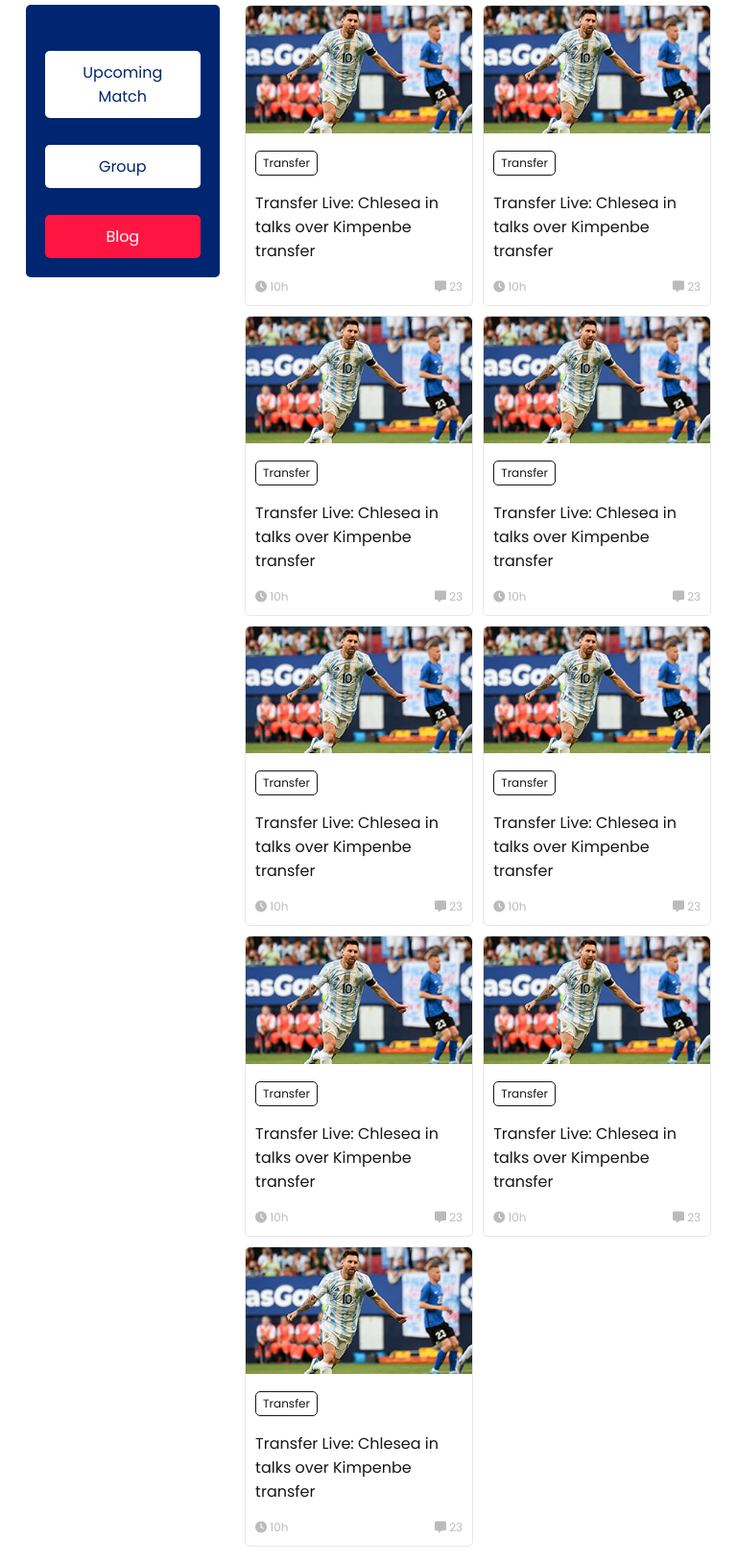
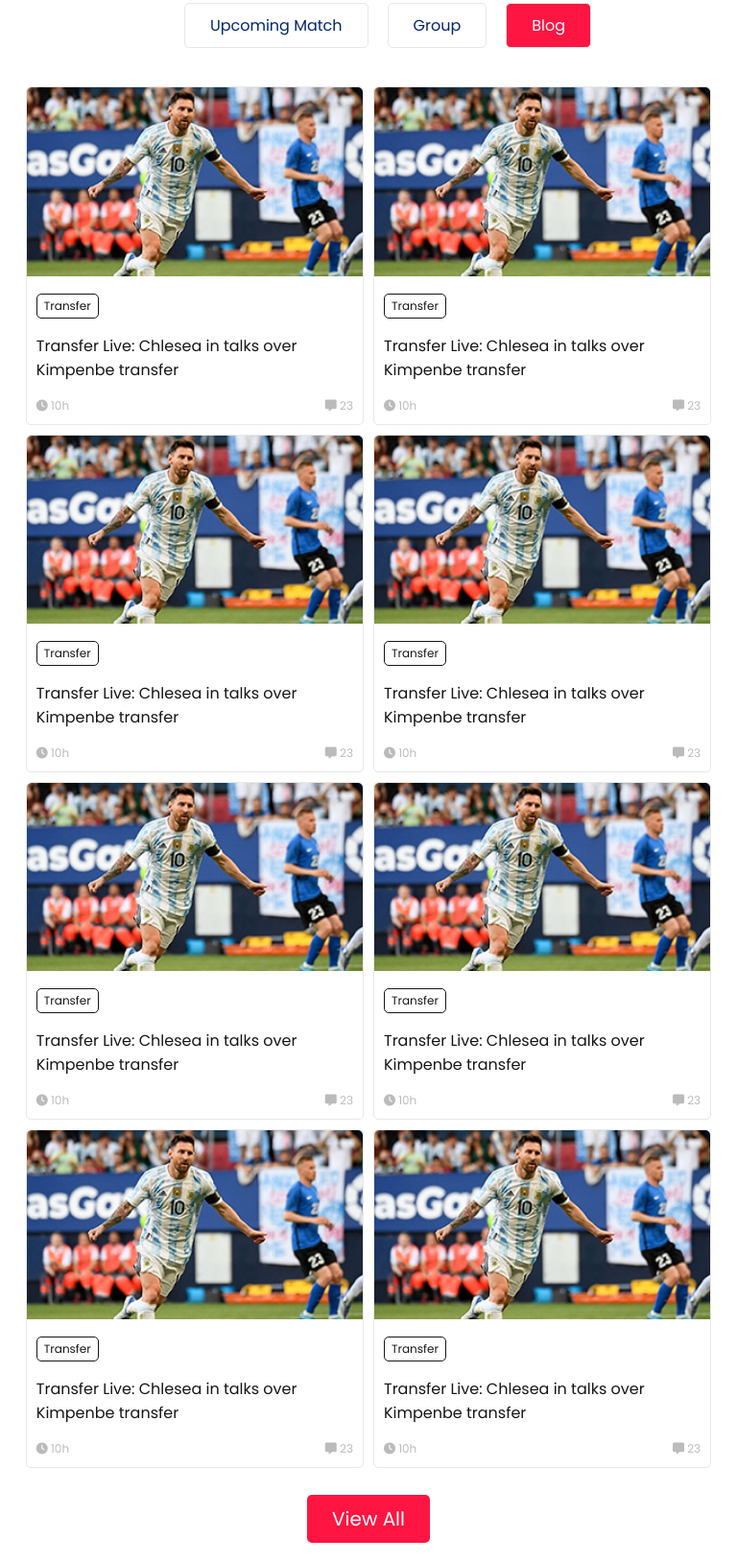
Before and after one commit to webamit/world-cup-messi, a plain HTML site: page index.html in a window 768 px wide. Shown: the part 452-2080 px from the top of the page at 96% size. Drawn offline with Linux system fonts and the light colour scheme.

Commit message:
home page

```diff
--- a/index.html
+++ b/index.html
@@ -128,7 +128,7 @@
                                 </div>
                             </div>
                         </div>
-                        <div class="blog">
+                        <div class="blog hide-blog">
                             <img class="blog-img" src="images/Blog Image 2.jpeg" alt="">
                             <div class="blog-meta">
                                 <a href="" class="blog-button">Transfer</a>
@@ -144,7 +144,13 @@
                     </article>
                 </div>
             </div>
+
+
         </section>
+        <section class="readmore">
+            <a class="btn hide-btn btn-special" href=""> View All</a>
+        </section>
+
     </main>
     <footer>
         <div class="footer-content">
--- a/styles.css
+++ b/styles.css
@@ -40,7 +40,7 @@ header, footer {
 }
 
 .banner-info h2 {
-    font-size: 3em;
+    font-size: 3vw;
 
 }
 
@@ -218,7 +218,10 @@ footer{
     font-size: 26px;
 }
 
+.hide-btn{
+    display: none;
 
+}
 
 
 
@@ -322,21 +325,36 @@ footer{
         gap: 0;
 
       }
-    .main-blog-area-content {
+      .main-blog-area{
+          margin-top: 0;
+      }
+      .main-blog-area-content {
+        width: 95%;
+        flex-direction: column;
+      }
 
-        width: 95%;
+      .sidebar-btn {
+        border: 1px solid #e8e7e7;;
       }
+
+      .lft-side-bar {
+        background-color: unset;
+        display: flex;
+        column-gap: 20px;
+        width: 100%;
+        justify-content: center;
+
+    }
+
     .left-content {
-        width: 30%;
+        width: 100%;
       }
 
       .right-content {
-        width: 70%;
+        width: 100%;
       }
 
-      .lft-side-bar {
-        width: 162px;
-      }
+
 
       .blogs {
         display: grid;
@@ -359,6 +377,23 @@ footer{
      line-height: 25px;
       }
 
+      .hide-blog{
+
+        display: none;
+
+      }
+
+      .hide-btn{
+        display: block;
+
+    }
+
+    .readmore {
+        display: flex;
+        justify-content: center;
+      }
+
+
 
 
 }
```
